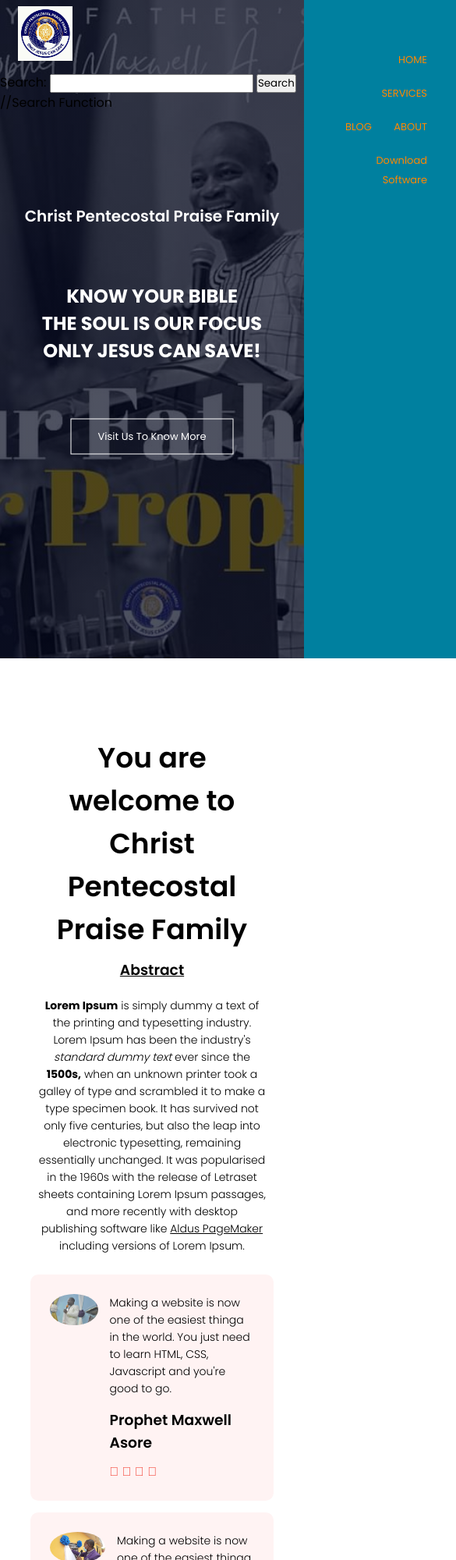
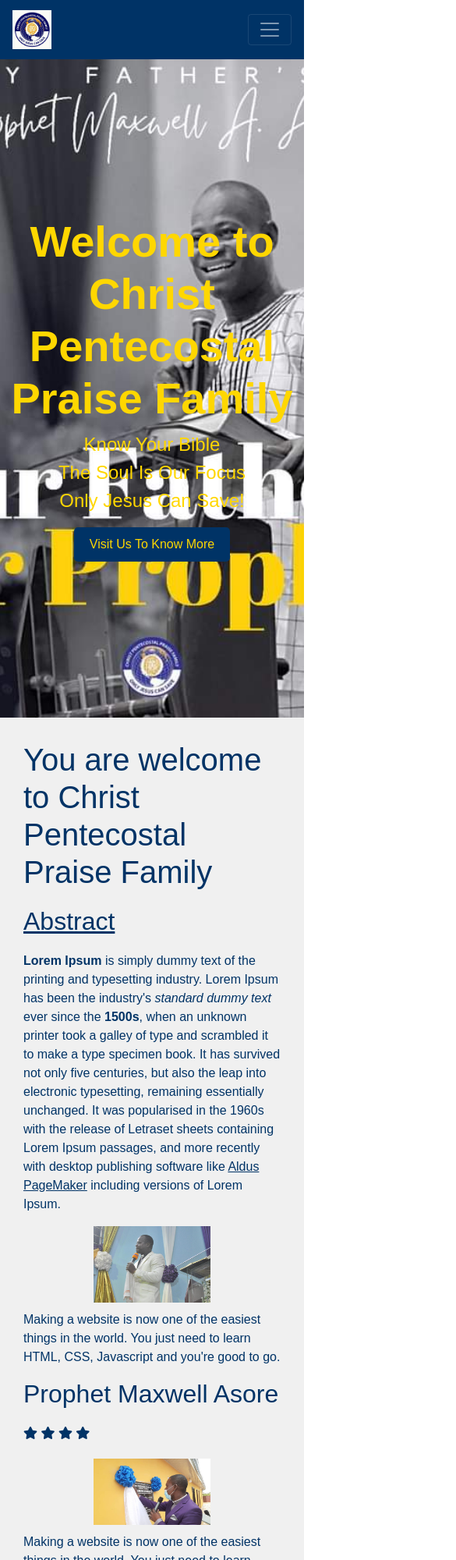
Before and after one commit to NiiOdartei1/cppf, a plain HTML site: page index.html in a window 390 px wide. Shown: the top 2000 px of the page at 78% size, 585 px wide, since content can reach past the window. Drawn offline with nearby package versions, Linux system fonts and the light colour scheme; some icons are missing; files whose address does not match are found by name.

Commit message:
Update index.html

```diff
--- a/index.html
+++ b/index.html
@@ -2,70 +2,203 @@
 <html lang="en">
 <head>
     <meta charset="utf-8">
-	<meta name="viewport" content="width=device width, initial-scale=1.0">
+    <meta name="viewport" content="width=device-width, initial-scale=1.0">
     <title>Christ Pentecostal Praise Family</title>
-	<link rel="stylesheet" href="style.css">
-	<link rel="preconnect" href="https://fonts.googleapis.com">
-	<link rel="preconnect" href="https://fonts.gstatic.com" crossorigin>
-	<link href="https://fonts.googleapis.com/css2?family=Poppins:wght@100;200;300;400;600;700&display=swap" rel="stylesheet">
-	<link rel="stylesheet" type="text/css" href="https://cdn.jsdelivr.net/npm/@fortawesome/fontawesome-free@5.15.4/css/fontawesome.min.css">
+    <link rel="stylesheet" href="https://stackpath.bootstrapcdn.com/bootstrap/4.5.2/css/bootstrap.min.css">
+    <link rel="stylesheet" href="css/styles.css">
+    <link rel="stylesheet" href="https://cdnjs.cloudflare.com/ajax/libs/font-awesome/5.15.4/css/all.min.css">
+    <style>
+        body, html {
+            height: 100%;
+            margin: 0;
+            font-family: 'Poppins', sans-serif;
+        }
+
+        .navbar-brand img {
+            max-height: 50px; /* Adjust logo size */
+            width: auto;
+        }
+
+        .navbar {
+            background-color: #003366; /* Blue color for navbar */
+        }
+
+        .navbar-nav .nav-link {
+            color: #fff !important;
+        }
+
+        .intro {
+            background-image: url('/images/FB_IMG_1629712867392.jpg');
+            background-size: cover;
+            background-position: center;
+            background-repeat: no-repeat;
+            height: 100vh;
+            color: white;
+            display: flex;
+            flex-direction: column;
+            justify-content: center;
+            align-items: center;
+            text-align: center;
+        }
+
+        .intro h1 {
+            font-size: 3.5em;
+            font-weight: bold;
+			color: gold;
+        }
+
+        .intro p {
+            font-size: 1.5em;
+			color: gold;
+        }
+
+        .text-box {
+            padding: 30px;
+            background-color: rgba(0, 0, 0, 0.6); /* Dark overlay */
+            color: gold; /* Gold text */
+            text-align: center;
+        }
+
+        .text-box h1, .text-box h2 {
+            font-size: 2.5em;
+            margin: 0;
+        }
+
+        .hero-btn {
+    		background-color: #003366; /* Blue button */
+    		color: gold;
+    		padding: 10px 20px;
+    		text-decoration: none;
+    		border-radius: 5px;
+    		transition: background-color 0.3s ease; /* Smooth transition for color change */
+		}
+
+		.hero-btn:hover {
+    		background-color: orange; /* Change hover color to orange */
+    		color: #000; /* Optional: Change text color on hover if needed */
+		}
+
+		.hero-btn:active {
+		    background-color: darkorange; /* Darker shade for active state */
+		}
+
+        .ministers {
+            padding: 30px;
+            background-color: #f0f0f0;
+            color: #003366; /* Blue text */
+        }
+
+        .ministers h1 {
+            font-size: 2.5em;
+            margin-bottom: 20px;
+        }
+
+        .ministers h3 {
+            font-size: 2em;
+            margin-bottom: 20px;
+        }
+
+        .ministers-col {
+            display: flex;
+            margin-bottom: 20px;
+        }
+
+        .ministers-col img {
+            max-width: 150px;
+            margin-right: 20px;
+        }
+
+        .ctd {
+            padding: 30px;
+            background-color: #003366; /* Blue background */
+            color: gold;
+            text-align: center;
+			height:auto;
+        }
+
+        footer {
+    		background-color: #002244; /* Darker blue for footer */
+    		color: gold;
+    		text-align: center;
+    		padding: 1px 10px; /* Reduced padding for a smaller height */
+    		position: relative;
+    		bottom: 0;
+    		width: 100%;
+		}
+
+		footer p {
+    		margin: 0;
+    		font-size: 1em; /* Reduced font size for a more compact appearance */
+		}
+
+		footer .social-icons {
+    		margin: 10px 0; /* Reduced margin for social icons */
+		}
+
+		footer .social-icons a {
+    		color: gold;
+    		font-size: 1.2em; /* Reduced font size for social icons */
+    		margin: 0 8px; /* Adjusted margin for social icons */
+    		text-decoration: none;
+		}
+
+		footer .social-icons a:hover {
+    		color: #fff;
+		}
+
+        @media (max-width: 768px) {
+            .text-box h1, .text-box h2 {
+                font-size: 1.5em;
+            }
+
+            .ministers-col {
+                flex-direction: column;
+                align-items: center;
+            }
+
+            .ministers-col img {
+                margin: 0 0 10px 0;
+            }
+        }
+    </style>
 </head>
 <body>
-	<section class="header">
-		<nav>
-			<a href="index.html"><img src="images/cppf.jpg"></a>
-			<div class="nav-links" id="navLinks">
-			<i class="fa-solid fa-bars" onclick="hideMenu()"></i>
-				<ul>
-					<li><a href="">HOME</a></li>
-					<li><a href="./service.html">SERVICES</a></li>
-					<li><a href="./assemblies & ministries.html">BLOG</a></li>
-					<li><a href="./about.html">ABOUT</a></li>
-					<li><a href="./Database v.2.1.0.rar" download="CPPF DATABASE">Download Software</a></li>
+    <header>
+        <nav class="navbar navbar-expand-lg navbar-dark">
+            <a class="navbar-brand" href="index.html"><img src="images/cppf.jpg" alt="Christ Pentecostal Praise Family Logo"></a>
+            <button class="navbar-toggler" type="button" data-toggle="collapse" data-target="#navbarNav" aria-controls="navbarNav" aria-expanded="false" aria-label="Toggle navigation">
+                <span class="navbar-toggler-icon"></span>
+            </button>
+            <div class="collapse navbar-collapse" id="navbarNav">
+                <ul class="navbar-nav ml-auto">
+                    <li class="nav-item"><a class="nav-link" href="index.html">Home</a></li>
+                    <li class="nav-item"><a class="nav-link" href="./service.html">Services</a></li>
+                    <li class="nav-item"><a class="nav-link" href="./assemblies.html">Assemblies</a></li>
+					<li class="nav-item"><a class="nav-link" href="./ministries.html">Ministries</a></li>
+                    <li class="nav-item"><a class="nav-link" href="./about.html">About</a></li>
+                    <li class="nav-item"><a class="nav-link" href="./Database v.2.1.0.rar" download="CPPF DATABASE">Download Software</a></li>
                 </ul>
             </div>
-			<i class="fa-solid fa-bars" onclick="showMenu()"></i>
         </nav>
-	<div>
-		<label for="search">Search:</label>
-		<input type="text" id="search" name="search">
-		<button onclick="performSearch()">Search</button>
-	</div>
+    </header>
 
-	//Search Function
-	<script>
-		function performSearch() {
-			//Get the value from the search input
-			var searchTerm = document.getElementById("search").value;
-
-			//Perform your search logic here
-			//You can replace the following alert with your actual search implementation
-			alert("Performing search for: " + searchTerm);
-		}
-	</script>
-
-	<div class="text-box">
-		<h1>Christ Pentecostal Praise Family</h1>
-		<p><h2>KNOW YOUR BIBLE<br>THE SOUL IS OUR FOCUS<br>ONLY JESUS CAN SAVE!</h2></p>
+    <main>
+        <section class="intro">
+            <h1>Welcome to Christ Pentecostal Praise Family</h1>
+            <p>Know Your Bible<br>The Soul Is Our Focus<br>Only Jesus Can Save!</p>
             <a href="./assemblies & ministries.html" class="hero-btn">Visit Us To Know More</a>
-	</div>
         </section>
-
-
-
-
-<!--------- Officers & Ministers --------->
 
         <section class="ministers">
             <h1>You are welcome to Christ Pentecostal Praise Family</h1>
             <h3><u>Abstract</u></h3>
-		<p></i><b>Lorem Ipsum</b></i> is simply dummy a text of the printing and typesetting industry. Lorem Ipsum has been the industry's <i>standard dummy text</i> ever since the <b>1500s,</b> when an unknown printer took a galley of type and scrambled it to make a type specimen book. It has survived not only five centuries, but also the leap into electronic typesetting, remaining essentially unchanged. It was popularised in the 1960s with the release of Letraset sheets containing Lorem Ipsum passages, and more recently with desktop publishing software like <u>Aldus PageMaker</u> including versions of Lorem Ipsum.</p>
+            <p><b>Lorem Ipsum</b> is simply dummy text of the printing and typesetting industry. Lorem Ipsum has been the industry's <i>standard dummy text</i> ever since the <b>1500s</b>, when an unknown printer took a galley of type and scrambled it to make a type specimen book. It has survived not only five centuries, but also the leap into electronic typesetting, remaining essentially unchanged. It was popularised in the 1960s with the release of Letraset sheets containing Lorem Ipsum passages, and more recently with desktop publishing software like <u>Aldus PageMaker</u> including versions of Lorem Ipsum.</p>
 
             <div class="row">
-			<div class="ministers-col">
-				<img src="images/IMG-20200622-WA0005.jpg">
+                <div class="col-md-6 ministers-col">
+                    <img src="images/IMG-20200622-WA0005.jpg" alt="Portrait of Prophet Maxwell Asore">
                     <div>
-					<p>Making a website is now one of the easiest thinga in the world. You just need to learn HTML, CSS, Javascript and you're good to go.</p>
+                        <p>Making a website is now one of the easiest things in the world. You just need to learn HTML, CSS, Javascript and you're good to go.</p>
                         <h3>Prophet Maxwell Asore</h3>
                         <i class="fa fa-star"></i>
                         <i class="fa fa-star"></i>
@@ -74,10 +207,10 @@
                         <i class="fa fa-star-o"></i>
                     </div>
                 </div>
-			<div class="ministers-col">
-				<img src="images/IMG-20201025-WA0018.jpg">
+                <div class="col-md-6 ministers-col">
+                    <img src="images/IMG-20201025-WA0018.jpg" alt="Apostle Lewi Agbozo">
                     <div>
-					<p>Making a website is now one of the easiest thinga in the world. You just need to learn HTML, CSS, Javascript and you're good to go.</p>
+                        <p>Making a website is now one of the easiest things in the world. You just need to learn HTML, CSS, Javascript and you're good to go.</p>
                         <h3>Apostle Lewi Agbozo</h3>
                         <i class="fa fa-star"></i>
                         <i class="fa fa-star"></i>
@@ -87,31 +220,27 @@
                     </div>
                 </div>
             </div>
-
         </section>
-
-<!------- Call to duty --------->
 
         <section class="ctd">
             <h1>Fellowship With Us In<br>Any Of Our Branches Nationwide or Online</h1>
-	<li><a href="./about.html" class="hero-btn">CONTACT US</a></li>
+            <a href="./about.html" class="hero-btn">Contact Us</a>
         </section>
+    </main>
 
-<!------- Footer --------->
+    <footer>
+        <p>&copy; 2024 Christ Pentecostal Praise Family</p>
+        <div class="social-icons">
+            <a href="https://web.facebook.com/cppfofficial/?_rdc=1&_rdr" class="fab fa-facebook-f"></a>
+            <a href="https://x.com/cppfofficial" class="fab fa-twitter"></a>
+            <a href="https://www.instagram.com/cppfofficial/" class="fab fa-instagram"></a>
+            <a href="https://www.youtube.com/@cppfofficial" class="fab fa-youtube"></a>
+			<a href="https://wa.me/233257244264" class="fab fa-whatsapp" target="_blank" title="Chat with us on WhatsApp"></a>
+        </div>
+    </footer>
 
-
-<!------JavaScript for Toggle Menu------>
-<script type="text/javascript">
-
-	var navLinks = document.getElementById('navLinks');
-	function showMenu(){
-		navLinks.style.right = "0";
-	}
-	function hideMenu(){
-		navLinks.style.right = "-200px";
-	}
-
-</script>
-
+    <script src="https://code.jquery.com/jquery-3.5.1.slim.min.js"></script>
+    <script src="https://cdn.jsdelivr.net/npm/@popperjs/core@2.5.2/dist/umd/popper.min.js"></script>
+    <script src="https://stackpath.bootstrapcdn.com/bootstrap/4.5.2/js/bootstrap.min.js"></script>
 </body>
 </html>
```
Lines whose indentation alone changed are shown as unchanged.
